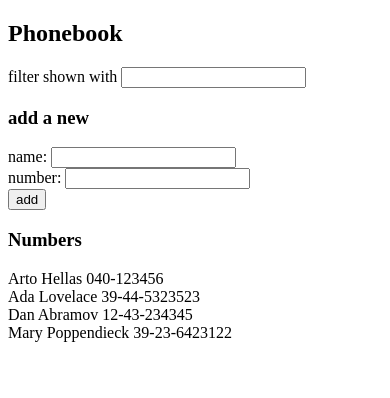
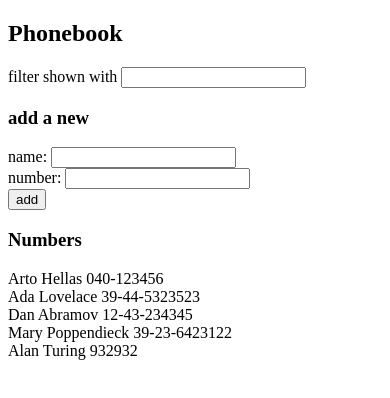
Before and after one commit to 18-Madhav-9/fullstackopen2025, a React (Vite) app in the folder part2/phonebook/: page / in a window 390 px wide. Shown: the top 398 px of the page. Built offline with nearby package versions, Linux system fonts and the light colour scheme; data requests are answered from the project's data file.

Commit message:
Part2 phonebook after 2.12

```diff
--- a/part2/phonebook/db.json
+++ b/part2/phonebook/db.json
@@ -1,5 +1,5 @@
 {
-  "persons":[
+  "persons": [
     {
       "name": "Arto Hellas",
       "number": "040-123456",
@@ -19,6 +19,11 @@
       "name": "Mary Poppendieck",
       "number": "39-23-6423122",
       "id": "4"
+    },
+    {
+      "id": "5",
+      "name": "Alan Turing",
+      "number": "932932"
     }
   ]
 }
--- a/part2/phonebook/src/App.jsx
+++ b/part2/phonebook/src/App.jsx
@@ -62,13 +62,21 @@ const App = () => {
 
   const addperson = (event) => {
     event.preventDefault()
+    const storePerson = (personObject) => {
+      axios.post('http://localhost:3001/persons',personObject)
+      .then( (response) => {
+        console.log("stored",response.data)
+        setPersons(persons.concat(response.data))
+      })
+    }
+
     const newperson = {
       name:newName ,
       number:newNumber ,
-      id:persons.length >0 ? Math.max(...persons.map( current => current.id ))+1:1
+      id:(persons.length >0 ? Math.max(...persons.map( current => current.id ))+1:1 ).toString()
     }
     const found = persons.some( person => person.name.toLowerCase() === newName.toLowerCase() );
-    found ? alert(`${newName} is already added to phonebook`) : setPersons(persons.concat(newperson) )
+    found ? alert(`${newName} is already added to phonebook`) : storePerson(newperson)
     setNewName('')
     setNumber('')
   }
```
